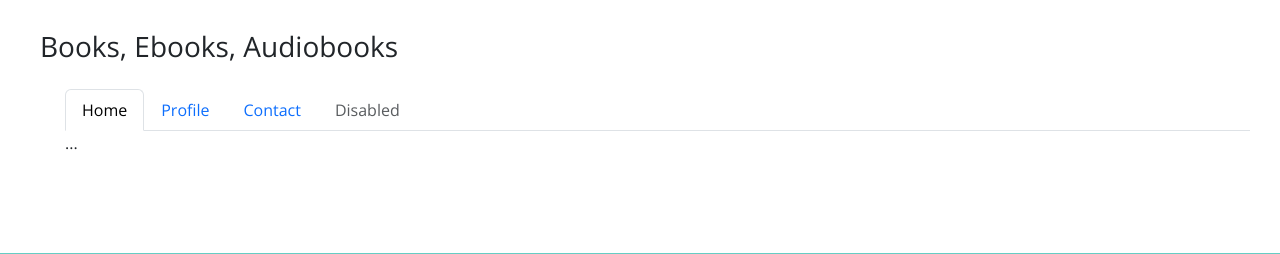
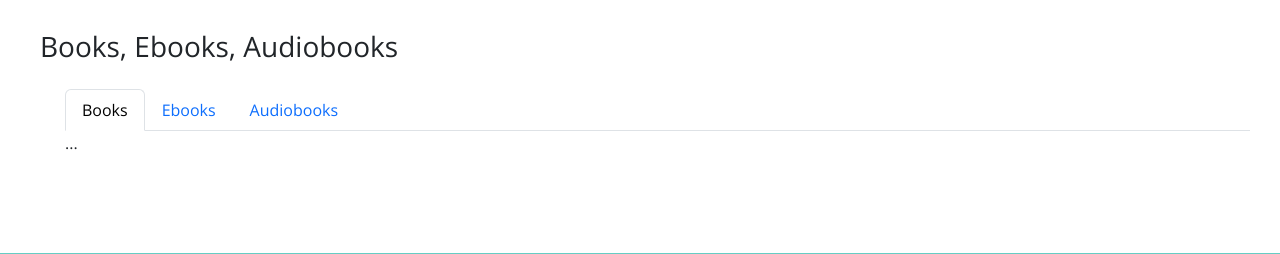
Before and after one commit to annaddai/634GroupFVRL, a PHP site: page /books_media.php in a window 1280 px wide. Shown: the part 102-356 px from the top of the page. Run offline with PHP 8.4, Linux system fonts and the light colour scheme.

Commit message:
Update Tab names

```diff
--- a/books_media.php
+++ b/books_media.php
@@ -45,7 +45,7 @@
               aria-controls="home-tab-pane"
               aria-selected="true"
             >
-              Home
+              Books
             </button>
           </li>
           <li class="nav-item" role="presentation">
@@ -59,7 +59,7 @@
               aria-controls="profile-tab-pane"
               aria-selected="false"
             >
-              Profile
+              Ebooks
             </button>
           </li>
           <li class="nav-item" role="presentation">
@@ -73,22 +73,7 @@
               aria-controls="contact-tab-pane"
               aria-selected="false"
             >
-              Contact
-            </button>
-          </li>
-          <li class="nav-item" role="presentation">
-            <button
-              class="nav-link"
-              id="disabled-tab"
-              data-bs-toggle="tab"
-              data-bs-target="#disabled-tab-pane"
-              type="button"
-              role="tab"
-              aria-controls="disabled-tab-pane"
-              aria-selected="false"
-              disabled
-            >
-              Disabled
+              Audiobooks
             </button>
           </li>
         </ul>
```
